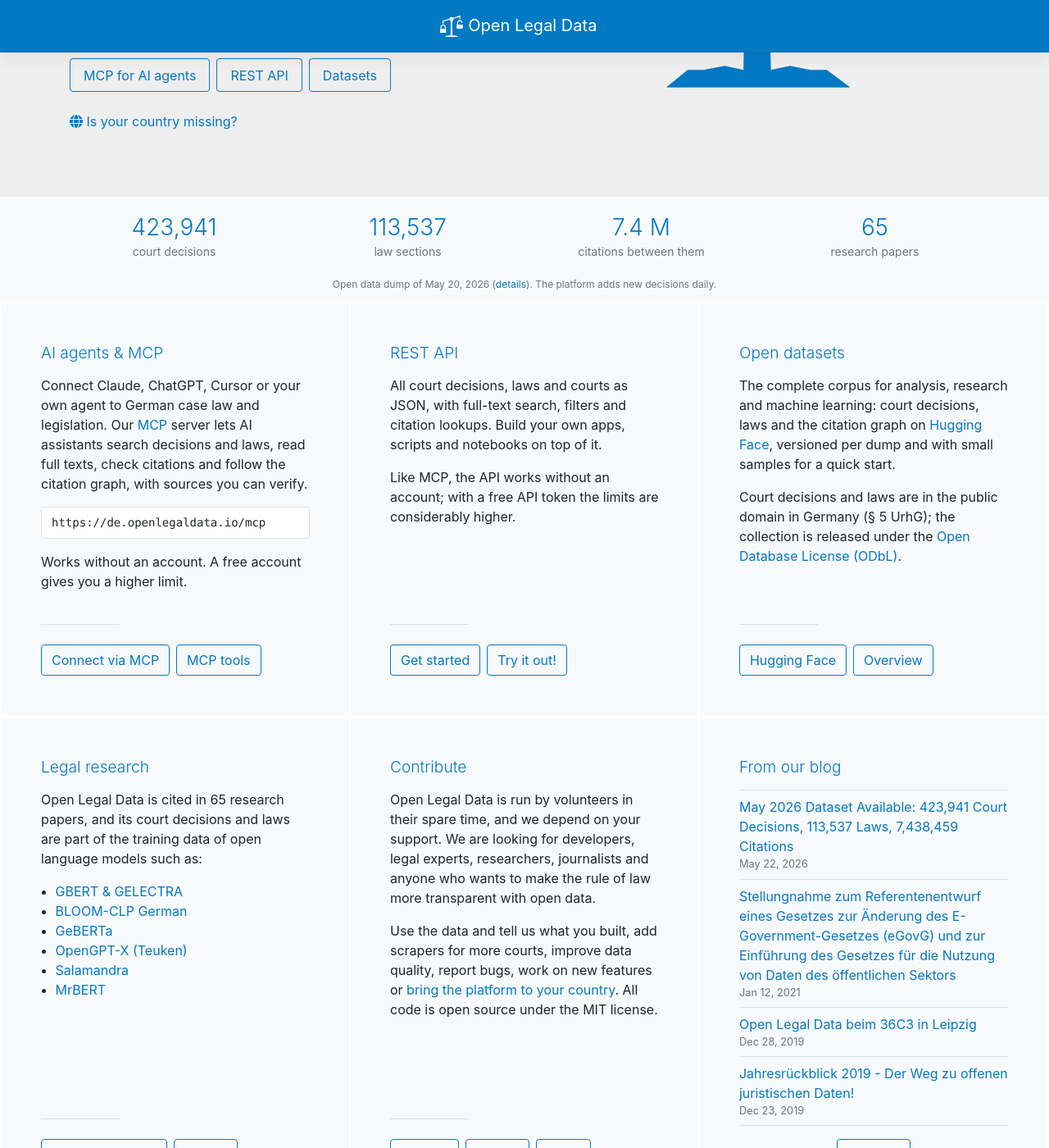
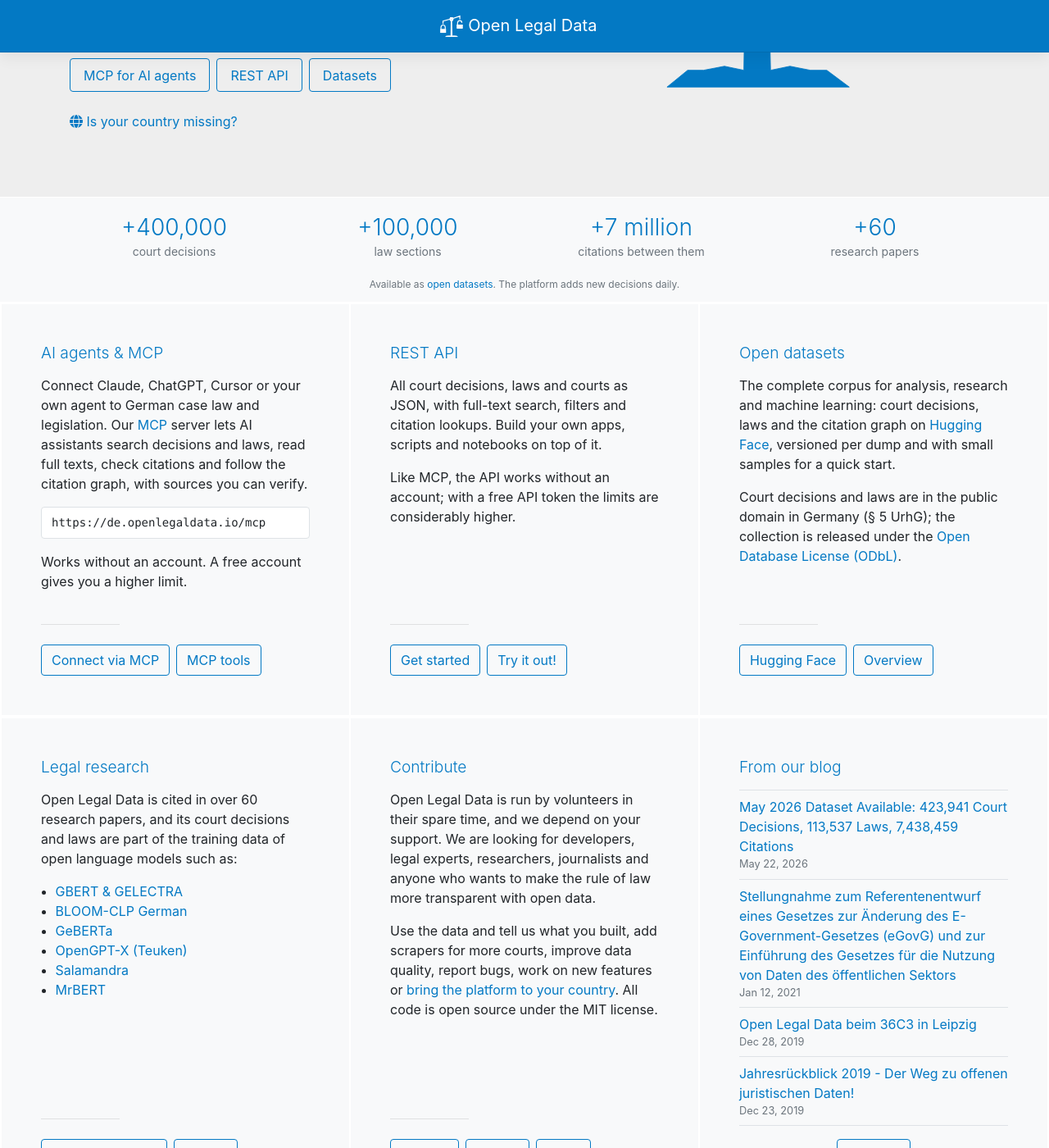
Before and after one commit to openlegaldata/blog, a Jekyll site: the page built from index.md, in a window 1280 px wide and 1400 px high, scrolled down 427 px. Shown: the whole window at 82% size. Built offline with Jekyll 4.4.1, drawn with Linux system fonts in a browser that asks for light colours.

Commit message:
Show rounded corpus numbers instead of exact dump figures

```diff
--- a/_data/stats.yml
+++ b/_data/stats.yml
@@ -1,7 +1,6 @@
-# Corpus size shown on the homepage. Update with each Hugging Face dump
-# (numbers from the dump's blog post).
-dump_date: 2026-05-20
-dump_post: /research/2026/05/22/may-2026-dataset-available.html
-court_decisions: "423,941"
-laws: "113,537"
-citations: "7.4 M"
+# Corpus size on the homepage and the data page, rounded down with a leading
+# "+" so it stays true between dumps. Only raise a value when the corpus passes
+# the next step (exact numbers per dump belong in the release blog posts).
+court_decisions: "+400,000"
+laws: "+100,000"
+citations: "+7 million"
--- a/_layouts/home.html
+++ b/_layouts/home.html
@@ -9,6 +9,8 @@ so the buttons of one row line up on desktop.
 {% endcomment %}
 {% assign llm = site.data.research_topics.topics | where: "id", "llm" | first %}
 {% assign paper_count = site.data.papers.size | minus: site.data.research_topics.hidden.size %}
+{% comment %} Rounded down to tens and strictly below the count, so "+60" / "over 60" stay true. {% endcomment %}
+{% assign papers_rounded = paper_count | minus: 1 | divided_by: 10 | times: 10 %}
 
 <div class="home-masthead bd-masthead">
     <div class="container">
@@ -58,13 +60,13 @@ so the buttons of one row line up on desktop.
                 <span class="stat-label">citations between them</span>
             </div>
             <div class="col-6 col-md-3 stat">
-                <span class="stat-value">{{ paper_count }}</span>
+                <span class="stat-value">+{{ papers_rounded }}</span>
                 <span class="stat-label">research papers</span>
             </div>
         </div>
         <div class="stats-note text-center">
-            Open data dump of {{ site.data.stats.dump_date | date: "%B %-d, %Y" }}
-            (<a href="{{ site.data.stats.dump_post | relative_url }}">details</a>). The platform adds new decisions daily.
+            Available as <a href="{{ '/open-data/#datasets' | relative_url }}">open datasets</a>.
+            The platform adds new decisions daily.
         </div>
     </div>
 </div>
@@ -133,7 +135,7 @@ so the buttons of one row line up on desktop.
     <div class="col-12 col-lg-4 p-4 p-lg-5 bg-light border border-white d-flex flex-column">
         <h3>Legal research</h3>
         <p>
-            Open Legal Data is cited in {{ paper_count }} research papers, and its court decisions and laws are part of
+            Open Legal Data is cited in over {{ papers_rounded }} research papers, and its court decisions and laws are part of
             the training data of open language models such as:
         </p>
         <ul class="model-list">
```
Also changed, not shown: open-data.md (+4 -4 lines), README.md.
